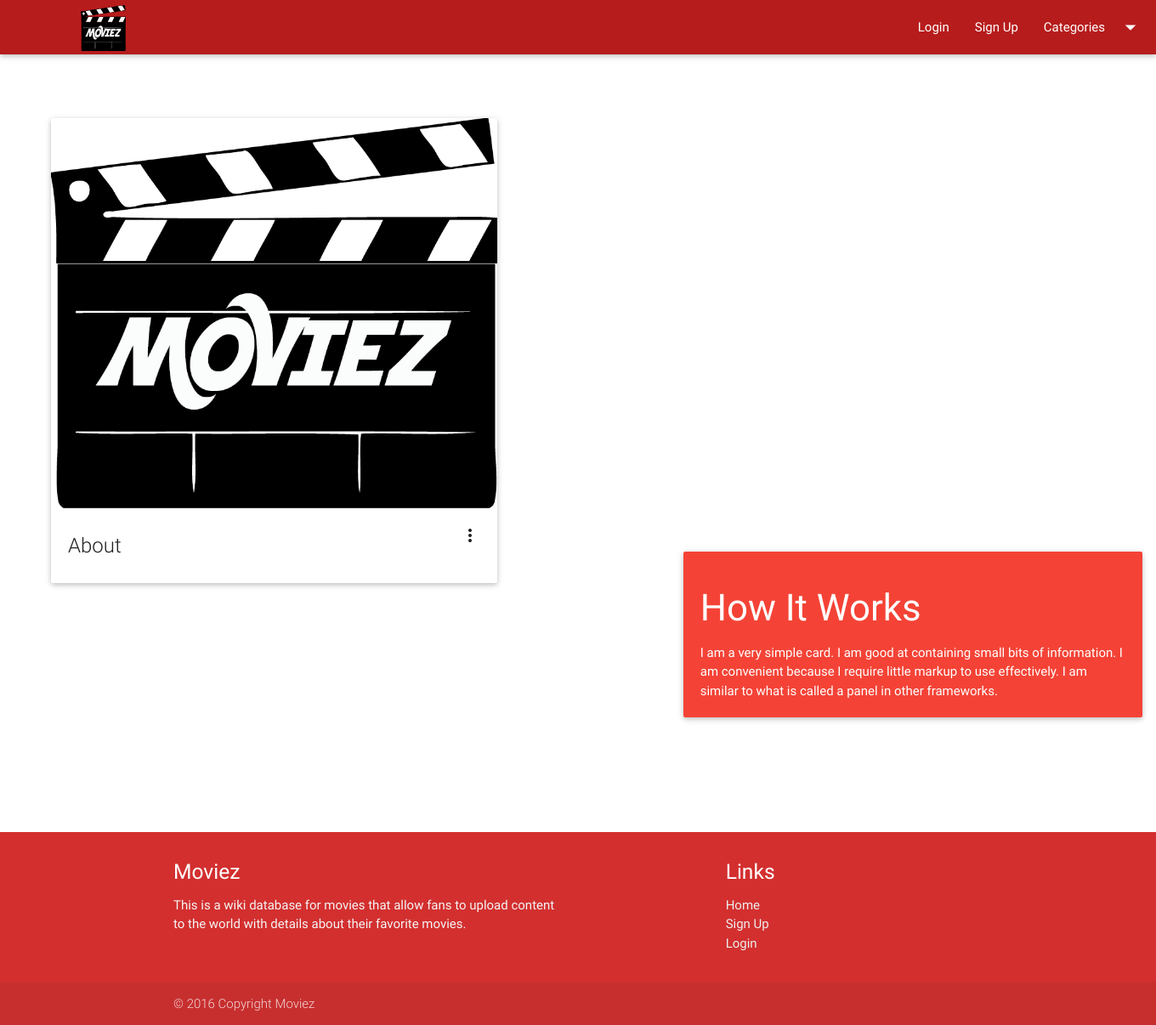
After one commit to marquez-mollee-wm/last-project-2016, a PHP site: page /index.php in a window 1360 px wide. The commit adds this page. Shown: the whole page at 85% size. Run offline with PHP 8.4, Linux system fonts and the light colour scheme; data that the repository does not hold is empty; some libraries are stand-ins or nearby versions.

Commit message:
Additions to the index.php.

```diff
--- /dev/null
+++ b/index.php
@@ -0,0 +1,54 @@
+<?php
+?>
+
+<?php
+require_once ('header.php');
+?>
+<style>
+    #pic1{
+        width: 35em;
+        left: 4em;
+        margin-top: 5em;
+    }
+    #howItWorks{
+        width: 90em;
+        right: 20em;
+        margin-top: -20em;
+        margin-bottom: 8em;
+    }
+</style>
+
+<body>
+
+<div class="row">
+    <div id="pic1" class="card">
+        <div class="card-image waves-effect waves-block waves-light">
+            <img class="activator" src="moviez.png">
+        </div>
+        <div class="card-content">
+            <span class="card-title activator grey-text text-darken-4">About<i class="material-icons right">more_vert</i></span>
+        </div>
+        <div class="card-reveal">
+            <span class="card-title grey-text text-darken-4">About<i class="material-icons right">close</i></span>
+            <p></p>
+        </div>
+    </div>
+</div>
+
+<div id="howItWorks" class="row">
+    <div class="col s12 m5 right">
+        <div class="card-panel red">
+            <h3 class="white-text">How It Works</h3>
+          <span class="white-text">I am a very simple card. I am good at containing small bits of information.
+          I am convenient because I require little markup to use effectively. I am similar to what is called a panel in other frameworks.
+          </span>
+        </div>
+    </div>
+</div>
+
+<?php
+require_once ('footer.php');
+?>
+
+
+</body>
```
Also changed, not shown: admin.php (+40 -6 lines), index.html (deleted, +0 -10 lines).
